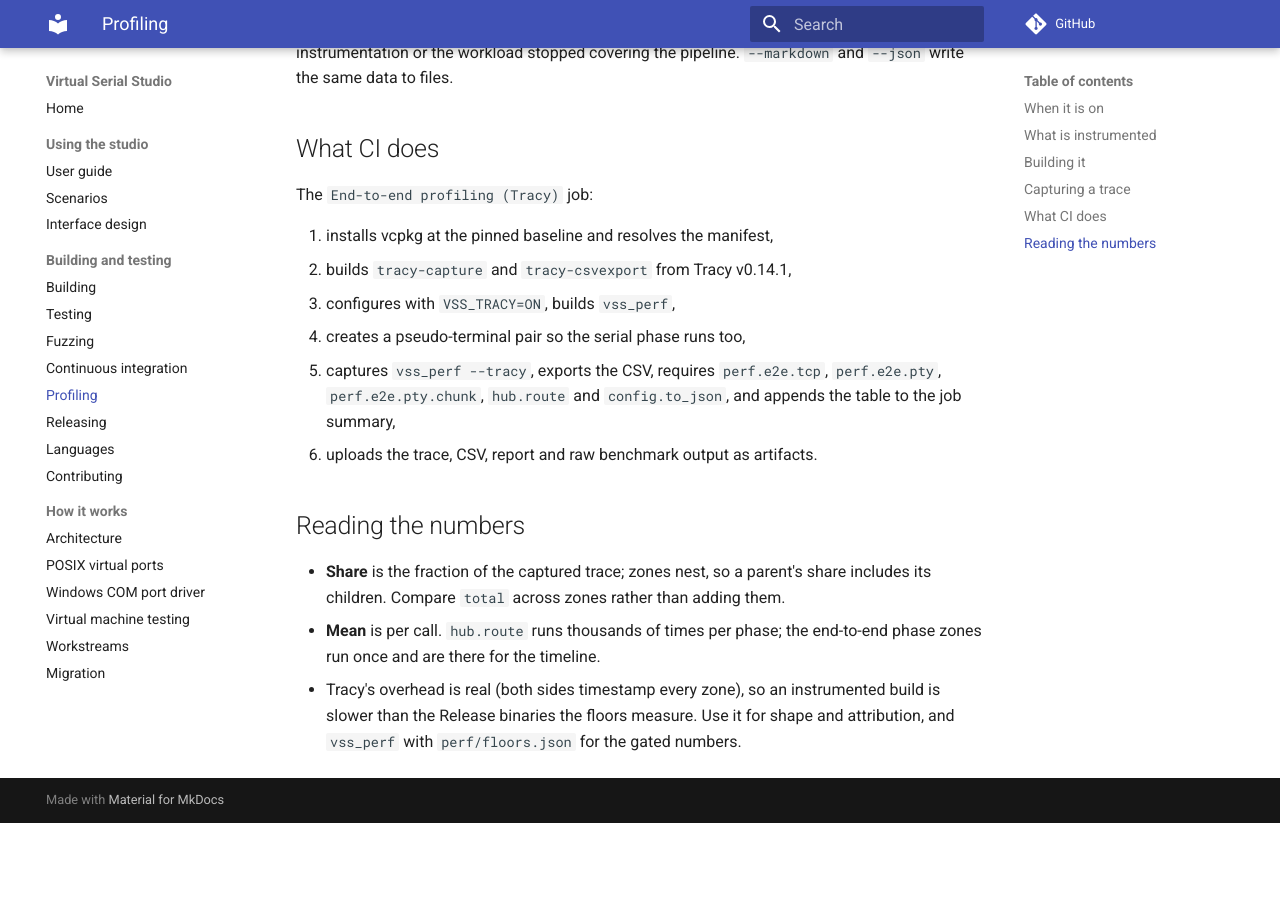
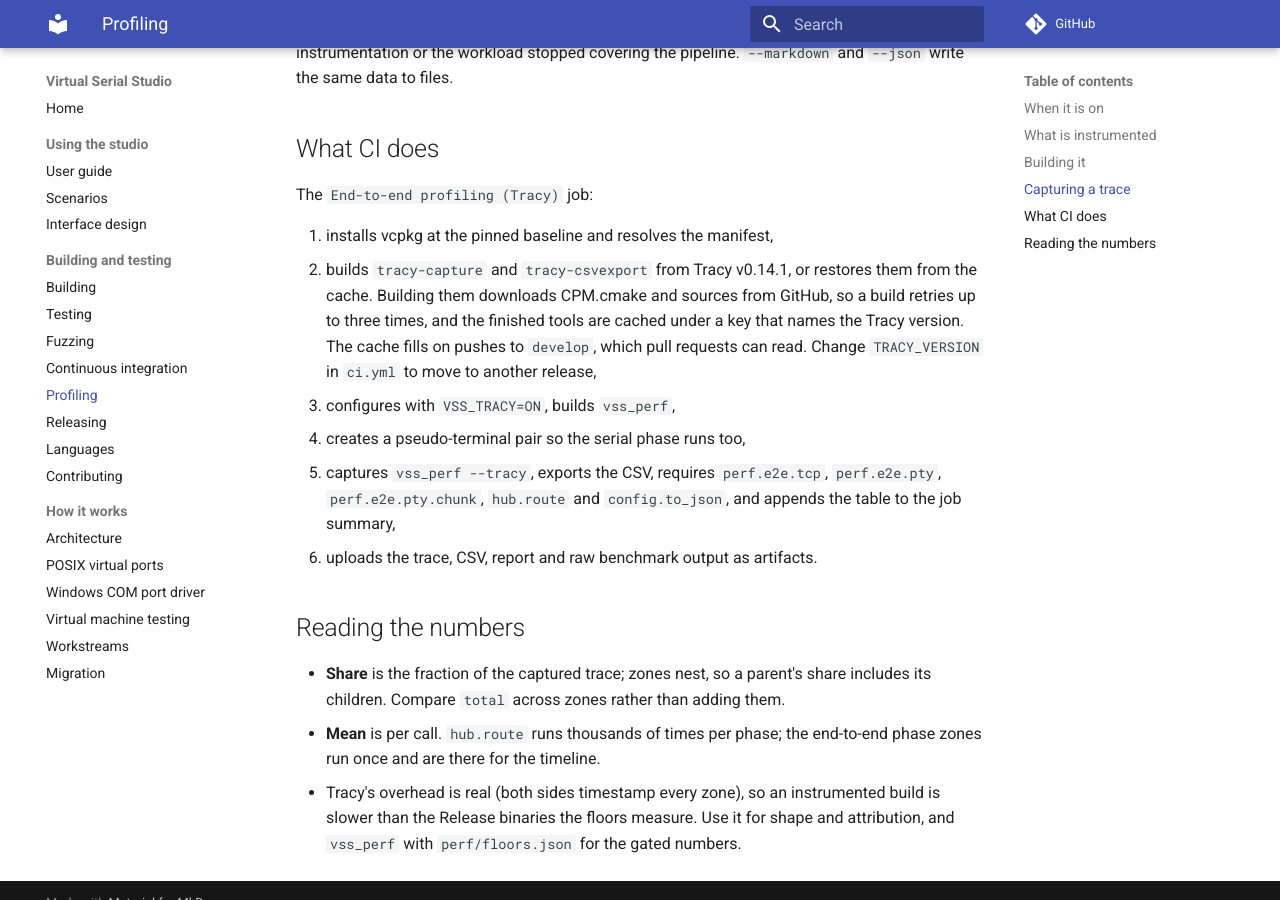
Before and after one commit to iainchesworth/virtual-serial-studio, an MkDocs documentation site: the page built from docs/profiling.md, in a window 1280 px wide and 900 px high, scrolled down 2217 px. Built offline with MkDocs 1.6.1 and Material for MkDocs 9.7.7, drawn with Linux system fonts in a browser that asks for light colours; comment, search, counter and statistics services are not loaded; before the commit the page ends 3040 px from its top, so only the background shows below that.

Commit message:
Cache the Tracy command line tools and retry building them
The profiling job builds tracy-capture and tracy-csvexport from source.
Their configure step downloads CPM.cmake and sources from GitHub, and a
refused download failed the job before any of this project built. Twice
in one pull request the job failed this way.

Keep the built tools in the cache under a key that names the Tracy
version, runner and architecture, and save them as soon as they are
built so a later failure does not lose them. When the tools do have to be
built, retry the whole build up to three times with a pause between
attempts.

Signed-off-by: Iain Chesworth <iain.chesworth@gmail.com>

```diff
--- a/docs/profiling.md
+++ b/docs/profiling.md
@@ -97,7 +97,12 @@ pipeline. `--markdown` and `--json` write the same data to files.
 The `End-to-end profiling (Tracy)` job:
 
 1. installs vcpkg at the pinned baseline and resolves the manifest,
-2. builds `tracy-capture` and `tracy-csvexport` from Tracy v0.14.1,
+2. builds `tracy-capture` and `tracy-csvexport` from Tracy v0.14.1, or restores
+   them from the cache. Building them downloads CPM.cmake and sources from
+   GitHub, so a build retries up to three times, and the finished tools are
+   cached under a key that names the Tracy version. The cache fills on pushes
+   to `develop`, which pull requests can read. Change `TRACY_VERSION` in
+   `ci.yml` to move to another release,
 3. configures with `VSS_TRACY=ON`, builds `vss_perf`,
 4. creates a pseudo-terminal pair so the serial phase runs too,
 5. captures `vss_perf --tracy`, exports the CSV, requires
```
Also changed, not shown: 1 other file.
